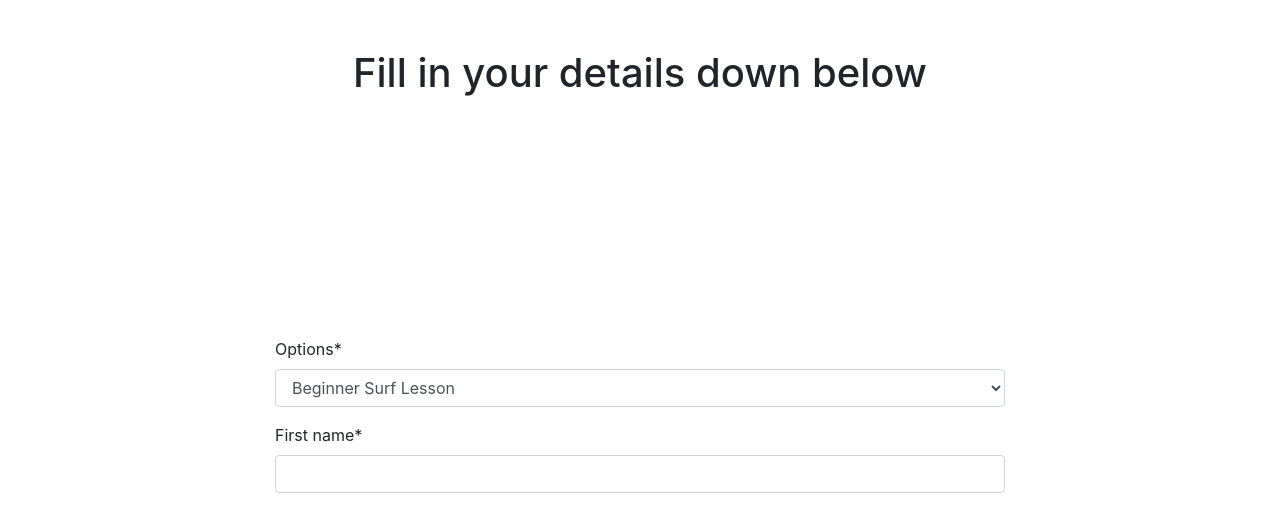
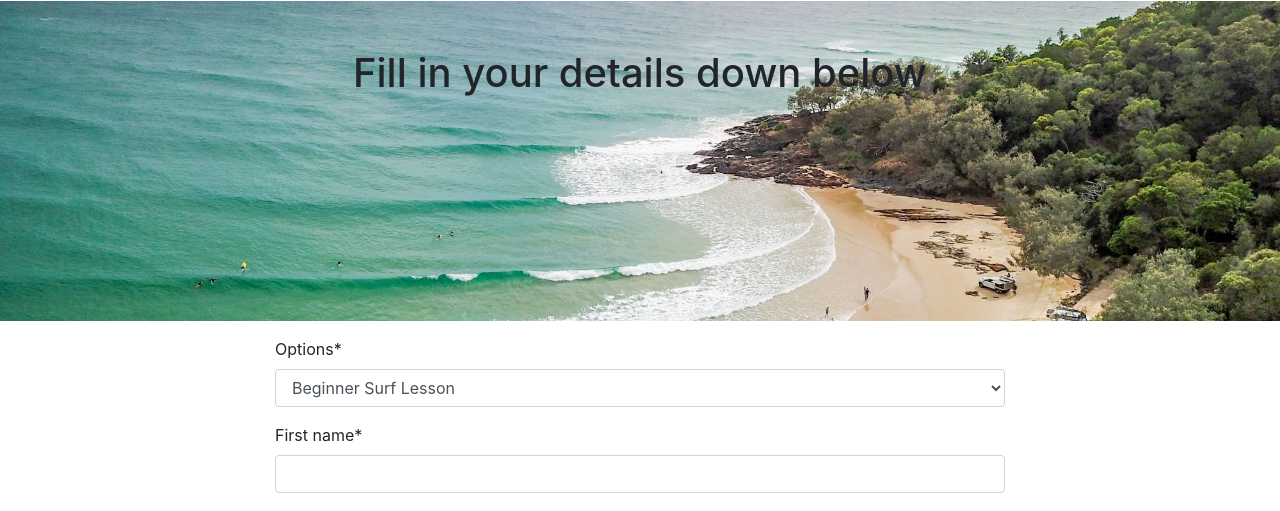
Before and after one commit to sharondrinkwaard/surfers-paradise, a Django app: page /booking/ in a window 1280 px wide. Shown: the part 56-567 px from the top of the page. Run offline with Django 3.2, Linux system fonts and the light colour scheme; some libraries are stand-ins or nearby versions.

Commit message:
Change stylesheet url

```diff
--- a/static/css/style.css
+++ b/static/css/style.css
@@ -9,26 +9,31 @@
 
 /* ------------------------------------- HEADER */
 .index-header {
+    background: url("https://res.cloudinary.com/dczvqyqtp/image/upload/v1669066096/static/images/header-index.jpg") no-repeat center center;
     height: 40vh;
     width: 100vw;
     background-size: cover;
 }
 .booking-header {
+    background: url("https://res.cloudinary.com/dczvqyqtp/image/upload/v1669066095/static/images/header-booking.jpg") no-repeat center center;
     height: 40vh;
     width: 100vw;
     background-size: cover;
 }
 .login-header {
+    background: url("https://res.cloudinary.com/dczvqyqtp/image/upload/v1669066092/static/images/header-login.jpg") no-repeat center center;
     height: 40vh;
     width: 100vw;
     background-size: cover;
 }
 .signout-header {
+    background: url("https://res.cloudinary.com/dczvqyqtp/image/upload/v1669066097/static/images/header-logout.jpg") no-repeat center center;
     height: 40vh;
     width: 100vw;
     background-size: cover;
 }
 .register-header {
+    background: url("https://res.cloudinary.com/dczvqyqtp/image/upload/v1669066087/static/images/header-register.jpg") no-repeat center center;
     height: 40vh;
     width: 100vw;
     background-size: cover;
--- a/templates/base.html
+++ b/templates/base.html
@@ -9,7 +9,7 @@
     <meta name="viewport" content="width=device-width, initial-scale=1, shrink-to-fit=no">
     <script src="https://kit.fontawesome.com/880310c6eb.js" crossorigin="anonymous"></script>
     <link rel="stylesheet" href="https://cdn.jsdelivr.net/npm/bootstrap@4.0.0/dist/css/bootstrap.min.css" integrity="sha384-Gn5384xqQ1aoWXA+058RXPxPg6fy4IWvTNh0E263XmFcJlSAwiGgFAW/dAiS6JXm" crossorigin="anonymous">
-    <link rel="stylesheet" href="{% static 'css/style.css' %}">
+    <link rel="stylesheet" href="https://res.cloudinary.com/dczvqyqtp/raw/upload/v1669070575/static/css/style.css">
     <title>Surfers Paradise</title>
 </head>
 <body>
```
